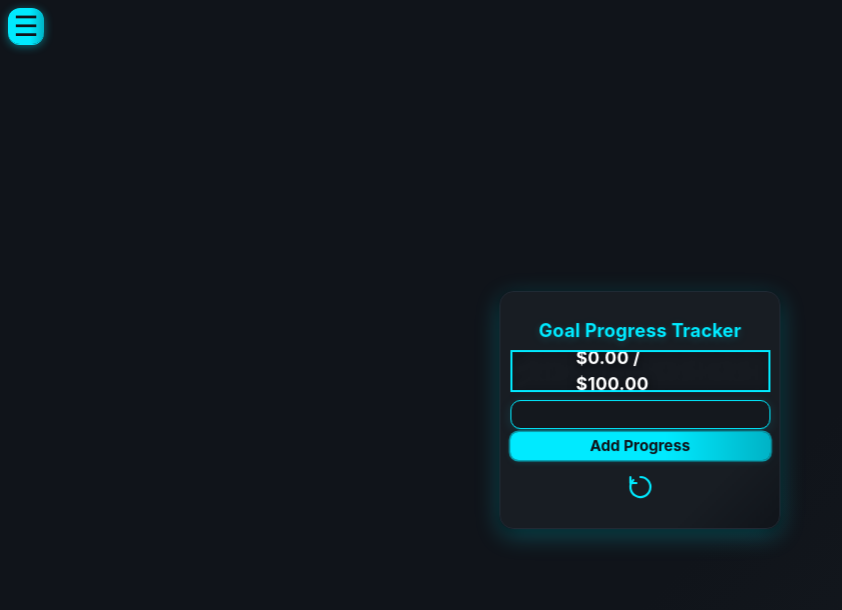
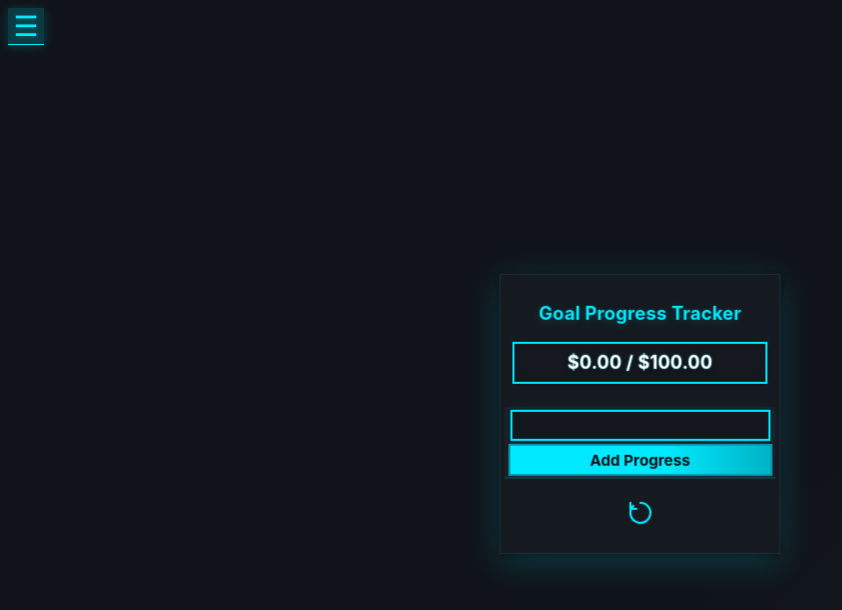
Before and after one commit to jkilleran/ProgressiveBar, a React (Vite) app: page / in a window 1280 px wide. Shown: the top 610 px of the page, without its empty margins (0-842 px from the left). Built offline with nearby package versions, Linux system fonts and the light colour scheme.

Commit message:
6to commit

```diff
--- a/src/App.tsx
+++ b/src/App.tsx
@@ -27,11 +27,21 @@ const border = '#222b36';
 const GlobalStyle = createGlobalStyle`
   @import url('https://fonts.googleapis.com/css2?family=Inter:wght@400;700&family=Space+Grotesk:wght@400;700&display=swap');
   body {
-    background: ${dark};
-    color: #fff;
+    background: linear-gradient(135deg, #10141a 60%, #181d23 100%);
+    color: #eafcff;
     font-family: 'Space Grotesk', 'Inter', 'Segoe UI', Arial, sans-serif;
     letter-spacing: 0.01em;
     transition: background 0.5s cubic-bezier(.4,2,.6,1), color 0.5s cubic-bezier(.4,2,.6,1);
+    min-height: 100vh;
+    -webkit-font-smoothing: antialiased;
+    -moz-osx-font-smoothing: grayscale;
+    /* Efecto glass global */
+    background-attachment: fixed;
+    background-size: cover;
+  }
+  ::selection {
+    background: #00eaff55;
+    color: #10141a;
   }
 `;
 
@@ -45,7 +55,7 @@ const Container = styled.div`
   display: flex;
   flex-direction: column;
   align-items: center;
-  background: linear-gradient(135deg, #10141a 60%, #181d23 100%);
+  background: none;
   overflow-x: hidden;
   animation: fadeInBg 1.2s cubic-bezier(.4,2,.6,1);
   @keyframes fadeInBg {
@@ -61,33 +71,58 @@ const MenuButton = styled.button`
   left: 0.5rem;
   margin: 0;
   z-index: 9999;
-  background: linear-gradient(90deg, #00eaff 60%, #00b3c6 100%);
-  color: #10141a;
+  background: rgba(0,234,255,0.18);
+  color: #00eaff;
   border: none;
-  border-radius: 12px;
+  border-radius: 0;
   padding: 0.3rem 0.5rem;
   width: 36px;
   height: 36px;
   display: flex;
   align-items: center;
   justify-content: center;
-  box-shadow: 0 2px 10px 0 #00eaff77, 0 1px 0 #00eaff;
+  box-shadow: 0 2px 10px 0 #00eaff33, 0 1px 0 #00eaff;
   cursor: pointer;
   font-size: 1.2rem;
-  transition: background 0.18s, color 0.18s, box-shadow 0.18s, transform 0.08s;
+  transition: background 0.18s, color 0.18s, box-shadow 0.18s, transform 0.08s, border 0.18s;
   opacity: 1;
   pointer-events: auto;
+  backdrop-filter: blur(2.5px);
+  outline: none; /* Elimina el outline amarillo por defecto */
+  /* Forzar color cyan en el icono y texto */
+  span, svg {
+    color: #00eaff !important;
+    fill: #00eaff !important;
+    text-shadow: 0 1px 4px #00eaff44;
+  }
   &:hover {
-    background: #0e1a1f;
-    color: ${cyan};
+    background: #00eaff22;
+    color: #fff;
     box-shadow: 0 4px 16px 0 #00eaffcc;
+    border: 2px solid #00eaff;
+    span, svg {
+      color: #fff !important;
+      fill: #fff !important;
+    }
     transform: translateY(-2px) scale(1.08);
   }
   &:active {
     background: #00eaff;
     color: #10141a;
     box-shadow: 0 2px 8px 0 #00eaff33;
+    border: 2px solid #00eaff;
+    span, svg {
+      color: #10141a !important;
+      fill: #10141a !important;
+    }
     transform: scale(0.97);
+  }
+  &:focus,
+  &:focus-visible {
+    outline: none;
+    border: 2px solid #00eaff;
+    box-shadow: 0 0 0 2.5px #00eaff77, 0 2px 12px 0 #00eaff44;
+    background: #00eaff22;
   }
 `;
 
@@ -95,23 +130,24 @@ const MenuButton = styled.button`
 const Menu = styled.nav`
   width: 100vw;
   max-width: 100vw;
-  /* Fondo transparente, sin background */
-  background: none;
-  padding: 0.4rem 0 0.3rem 0;
-  margin: 8px 0 8px 0;
+  background: linear-gradient(120deg, rgba(24,29,35,0.82) 80%, rgba(0,234,255,0.08) 100%);
+  padding: 0.7rem 0.2rem 0.5rem 0.2rem;
+  margin: 10px 0 12px 0;
   display: flex;
   flex-direction: column;
   justify-content: center;
   align-items: stretch;
-  gap: 0.4rem;
-  box-shadow: 0 2px 12px 0 #00eaff22;
-  border-bottom: 1.5px solid #00eaff33;
-  border-radius: 10px;
+  gap: 0.7rem;
+  box-shadow: 0 4px 24px 0 #00eaff33, 0 2px 8px 0 #000c;
+  border-bottom: 2.5px solid #00eaff55;
+  border-radius: 0;
   opacity: 1;
   pointer-events: auto;
   position: relative;
   z-index: 100;
   animation: menuFadeIn 0.7s cubic-bezier(.22,1.5,.56,1);
+  backdrop-filter: blur(6px) saturate(1.2);
+  transition: box-shadow 0.25s, background 0.25s, border 0.22s;
   @keyframes menuFadeIn {
     0% { opacity: 0; transform: translateY(-24px) scale(0.95); }
     100% { opacity: 1; transform: translateY(0) scale(1); }
@@ -123,17 +159,24 @@ const MenuGroup = styled.div`
   display: flex;
   flex-direction: column;
   align-items: stretch;
-  gap: 0.18rem;
-  background: none;
+  gap: 0.32rem;
+  background: rgba(24,29,35,0.55);
   border-radius: 0;
-  padding: 0.1rem 0.2rem;
+  padding: 0.22rem 0.32rem 0.18rem 0.32rem;
   border: none;
-  box-shadow: none;
+  box-shadow: 0 1.5px 8px 0 #00eaff11 inset;
   position: relative;
   z-index: 101;
   width: 100%;
   box-sizing: border-box;
   overflow-x: hidden;
+  margin-bottom: 0.18rem;
+  border-bottom: 2px solid #00eaff22;
+  transition: box-shadow 0.22s, background 0.22s;
+  &:hover {
+    background: rgba(24,29,35,0.75);
+    box-shadow: 0 2.5px 16px 0 #00eaff22 inset, 0 1.5px 8px 0 #00eaff22;
+  }
   label {
     color: #b2eaff;
     font-size: 0.85rem;
@@ -153,22 +196,28 @@ const MenuGroup = styled.div`
 
 // Sección para agregar progreso (mobile first)
 const AddProcessSection = styled.section`
-  margin: 8px 0 0.3rem 0;
+  margin: 12px 0 0.3rem 0;
   display: flex;
   flex-direction: column;
-  gap: 0.18rem;
+  gap: 0.32rem;
   align-items: stretch;
   width: 100%;
   justify-content: center;
+  background: rgba(24,29,35,0.55);
+  border-radius: 0;
+  box-shadow: 0 1.5px 8px 0 #00eaff11 inset;
+  padding: 0.22rem 0.32rem 0.18rem 0.32rem;
+  border-bottom: 2px solid #00eaff22;
+  transition: box-shadow 0.22s, background 0.22s;
 `;
 
 // Input custom para meta y agregar progreso (mobile first)
 const Input = styled.input`
   background: rgba(21, 24, 30, 0.85);
   backdrop-filter: blur(2.5px);
-  border: 1.5px solid ${cyan};
+  border: 2px solid ${cyan};
   color: #fff;
-  border-radius: 10px;
+  border-radius: 0;
   padding: 0.22rem 0.7rem;
   width: 100%;
   max-width: 100%;
@@ -195,7 +244,7 @@ const Input = styled.input`
     border-color: #00eaff;
   }
   &:focus {
-    border: 1.5px solid #fff;
+    border: 2px solid #fff;
     box-shadow: 0 0 0 2.5px #00eaff66, 0 2px 12px 0 #00eaff44;
     background: rgba(24, 29, 35, 1);
     color: #fff;
@@ -211,9 +260,9 @@ const Input = styled.input`
 const Select = styled.select`
   background: rgba(21, 24, 30, 0.85);
   backdrop-filter: blur(2.5px);
-  border: 1.5px solid ${cyan};
+  border: 2px solid ${cyan};
   color: #fff;
-  border-radius: 10px;
+  border-radius: 0;
   padding: 0.22rem 0.7rem;
   width: 100%;
   max-width: 100%;
@@ -226,13 +275,14 @@ const Select = styled.select`
   overflow-x: hidden;
   outline: none;
   transition: border 0.25s cubic-bezier(.4,2,.6,1), box-shadow 0.25s cubic-bezier(.4,2,.6,1), background 0.25s cubic-bezier(.4,2,.6,1), color 0.18s;
+  border-radius: 0;
   &:hover {
     background: rgba(24, 29, 35, 0.95);
     box-shadow: 0 4px 16px 0 #00eaff33, 0 0.5px 0 #00eaff77;
     border-color: #00eaff;
   }
   &:focus {
-    border: 1.5px solid #fff;
+    border: 2px solid #fff;
     box-shadow: 0 0 0 2.5px #00eaff66, 0 2px 12px 0 #00eaff44;
     background: rgba(24, 29, 35, 1);
     color: #fff;
@@ -247,8 +297,8 @@ const Button = styled.button`
   background: linear-gradient(90deg, #00eaff 60%, #00b3c6 100%);
   color: #10141a;
   border: none;
-  border-radius: 8px;
-  padding: 0.18rem 0.5rem; /* padding lateral reducido para ultra compacto */
+  border-radius: 0;
+  padding: 0.18rem 0.5rem;
   min-width: 0;
   max-width: 100%;
   width: 100%;
@@ -256,7 +306,7 @@ const Button = styled.button`
   font-weight: 700;
   font-size: 0.95rem;
   cursor: pointer;
-  box-shadow: 0 0 0 1.5px #00eaff99, 0 2px 6px 0 #00eaff22;
+  box-shadow: 0 0 0 2px #00eaff99, 0 2px 6px 0 #00eaff22;
   margin: 0;
   box-sizing: border-box;
   overflow-x: hidden;
@@ -273,12 +323,12 @@ const Button = styled.button`
   &:active {
     background: #00eaff;
     color: #10141a;
-    box-shadow: 0 0 0 1.5px #00eaff99, 0 1px 2px 0 #00eaff22;
+    box-shadow: 0 0 0 2px #00eaff99, 0 1px 2px 0 #00eaff22;
     transform: scale(0.97);
   }
   .ripple {
     position: absolute;
-    border-radius: 50%;
+    border-radius: 0;
     transform: scale(0);
     animation: ripple 0.7s cubic-bezier(.4,2,.6,1);
     background: rgba(0,234,255,0.25);
@@ -306,15 +356,17 @@ const Main = styled.div<{ animate?: boolean; resetAnim?: boolean; completeAnim?:
   display: flex;
   flex-direction: column;
   align-items: center;
-  background: linear-gradient(135deg, #181d23 80%, #10141a 100%);
-  border-radius: 14px;
-  box-shadow: 0 6px 24px 0 #00eaff44, 0 2px 8px 0 #000c;
+  gap: 0.38rem;
+  background: rgba(24,29,35,0.82);
+  backdrop-filter: blur(4px);
+  border-radius: 0;
+  box-shadow: 0 8px 32px 0 #00eaff33, 0 2px 8px 0 #000c;
   padding: 1.1rem 0.6rem 1.1rem 0.6rem;
   border: 1.5px solid ${border};
   opacity: ${({ animate }) => (animate ? 1 : 0)};
-  margin: 10px 0 10px 0;
+  margin: 14px 0 14px 0;
   animation: ${({ animate }) => animate ? 'mainBounceIn 1.1s cubic-bezier(.22,1.5,.56,1) both' : 'none'};
-  transition: opacity 0.9s cubic-bezier(.4,2,.6,1), transform 0.9s cubic-bezier(.4,2,.6,1), box-shadow 0.7s cubic-bezier(.4,2,.6,1);
+  transition: opacity 0.9s cubic-bezier(.4,2,.6,1), transform 0.9s cubic-bezier(.4,2,.6,1), box-shadow 0.7s cubic-bezier(.4,2,.6,1), background 0.3s;
   @keyframes mainBounceIn {
     0% { opacity: 0; transform: translate(-50%, -50%) scale(0.85) translateY(80px); }
     60% { opacity: 1; transform: translate(-50%, -50%) scale(1.08) translateY(-10px); }
@@ -401,7 +453,7 @@ const ResetIconButton = styled.button`
   align-items: center;
   justify-content: center;
   font-size: 1.25rem;
-  border-radius: 8px;
+  border-radius: 0;
   transition: color 0.18s, transform 0.12s, background 0.18s;
   &:hover {
     color: #fff;
@@ -439,7 +491,7 @@ const ConfirmBox = styled.div`
   display: flex;
   flex-direction: column;
   align-items: center;
-  border-radius: 10px;
+  border-radius: 0;
   margin: 0;
   animation: fadeInBox 0.7s cubic-bezier(.22,1.5,.56,1);
   @keyframes fadeInBox {
@@ -703,4 +755,10 @@ const ProgressBarWrapper = styled.div`
   display: flex;
   align-items: center;
   justify-content: center;
+  background: rgba(24,29,35,0.55);
+  border-radius: 0;
+  box-shadow: 0 1.5px 8px 0 #00eaff11 inset;
+  margin-bottom: 0.18rem;
+  padding: 0.18rem 0.18rem 0.12rem 0.18rem;
+  transition: box-shadow 0.22s, background 0.22s;
 `;
--- a/src/components/SmokeProgressBar.tsx
+++ b/src/components/SmokeProgressBar.tsx
@@ -72,6 +72,7 @@ const Progress = styled.div<{ percent: number }>`
   z-index: 1;
   box-shadow: 0 0 24px 0 #00eaff55;
   animation: ${progressAnim} 1.1s cubic-bezier(.4,2,.6,1);
+  border-radius: 0;
 `;
 
 // Efecto de humo animado sobre la barra
@@ -85,6 +86,7 @@ const Smoke = styled.div`
   opacity: 0.7;
   mix-blend-mode: lighten;
   animation: smokeMove 2.5s linear infinite alternate;
+  border-radius: 0;
   @keyframes smokeMove {
     0% { background-position: 0 0; }
     100% { background-position: 40px 20px; }
@@ -98,19 +100,30 @@ const Label = styled.div`
   transform: translate(-50%, -50%);
   color: #fff;
   font-weight: 700;
-  font-size: 1.1rem;
+  font-size: 1.13rem;
   letter-spacing: 0.01em;
   z-index: 3;
-  text-shadow: 0 2px 8px #000a;
+  text-shadow: 0 2px 8px #000a, 0 0 2px #00eaffcc;
   user-select: none;
+  padding: 0.08em 0.7em;
+  border-radius: 0;
+  background: none;
+  border: none;
+  max-width: 92%;
+  overflow: hidden;
+  white-space: nowrap;
+  text-overflow: ellipsis;
+  transition: color 0.18s, text-shadow 0.18s;
   @media (max-width: 700px) {
-    font-size: 0.95rem;
+    font-size: 0.98rem;
+    padding: 0.07em 0.5em;
   }
   @media (max-width: 400px) {
     font-size: 0.82rem;
-    padding: 0 0.1rem;
+    padding: 0.06em 0.3em;
     max-width: 98vw;
     word-break: break-word;
+    white-space: normal;
   }
 `;
 
```
